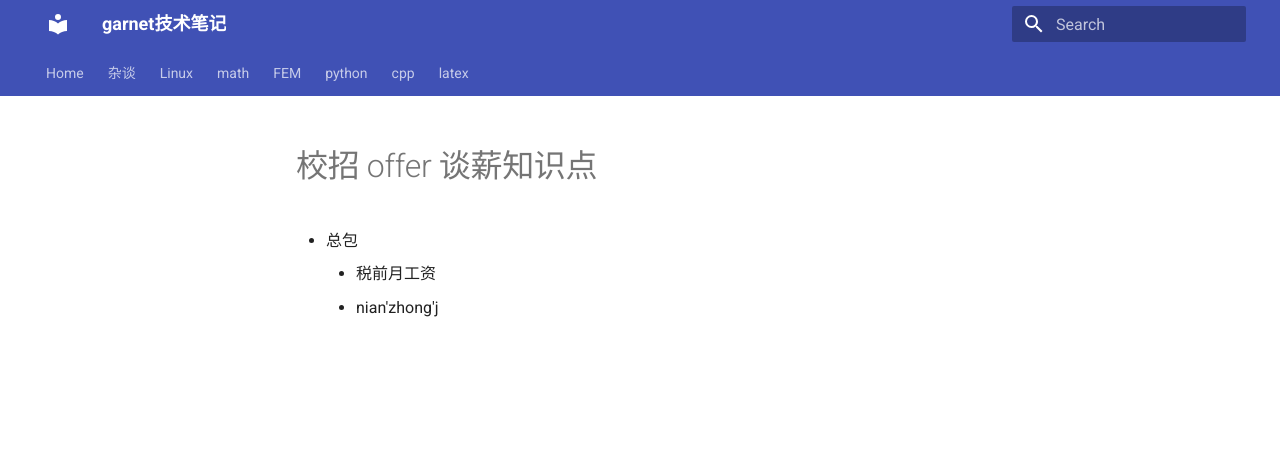
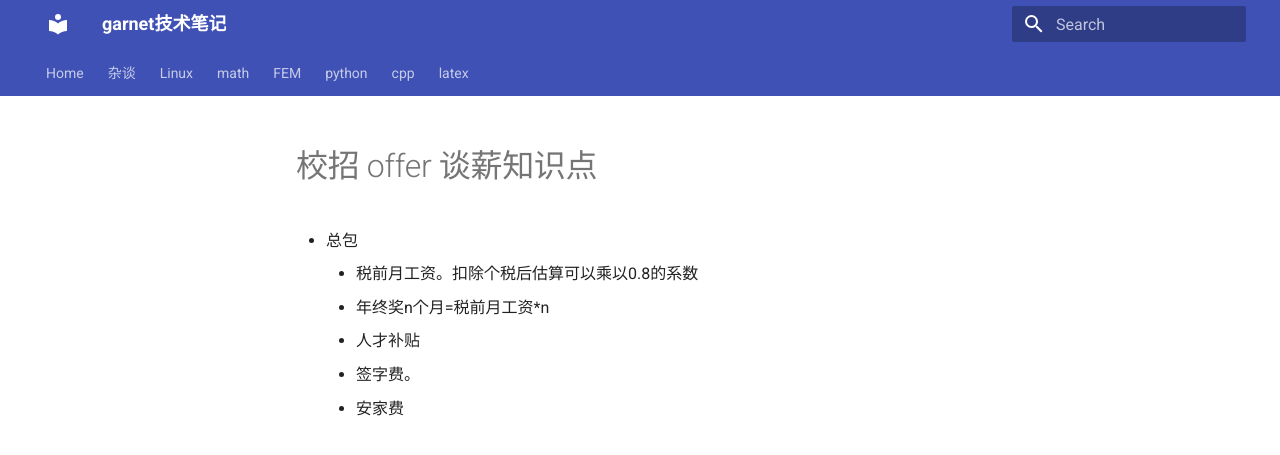
Before and after one commit to ymma98/technotes, an MkDocs documentation site: the page built from docs/杂谈/校招offer谈薪知识点.md, in a window 1280 px wide. Shown: the top 455 px of the page. Built offline with MkDocs 1.6.1 and Material for MkDocs 9.7.7, drawn with Linux system fonts in a browser that asks for light colours.

Commit message:
docs/杂谈/校招offer谈薪知识点.md updated from https://stackedit.cn/

```diff
--- a/docs/杂谈/校招offer谈薪知识点.md
+++ b/docs/杂谈/校招offer谈薪知识点.md
@@ -1,8 +1,11 @@
 # 校招 offer 谈薪知识点
 
 * 总包
-	* 税前月工资
-	* nian'zhong'j
+	* 税前月工资。扣除个税后估算可以乘以0.8的系数
+	* 年终奖n个月=税前月工资*n
+	* 人才补贴
+	* 签字费。
+	* 安家费
 <!--stackedit_data:
-eyJoaXN0b3J5IjpbLTE1MjgzNTA4NjVdfQ==
+eyJoaXN0b3J5IjpbLTE0MzIxMzAxMDRdfQ==
 -->
```
